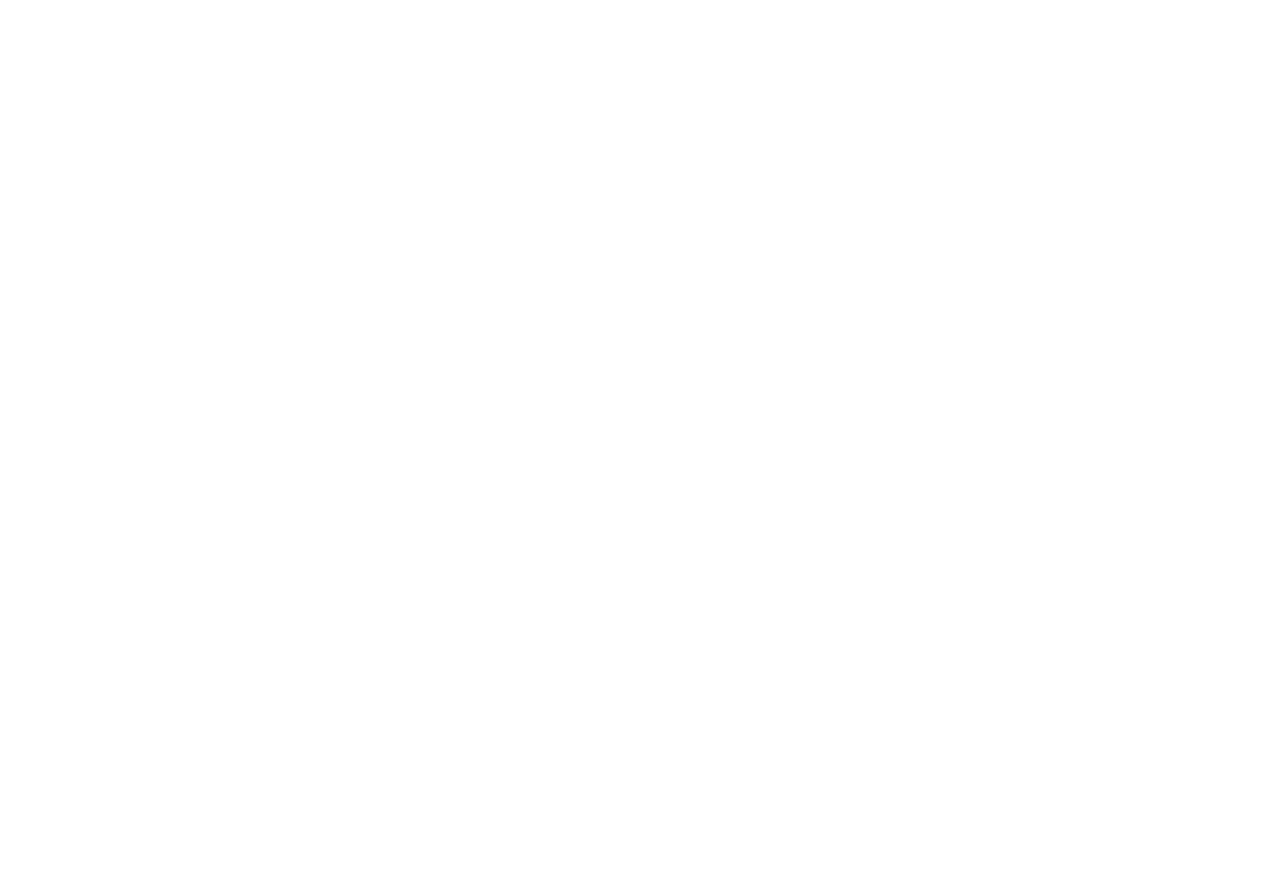
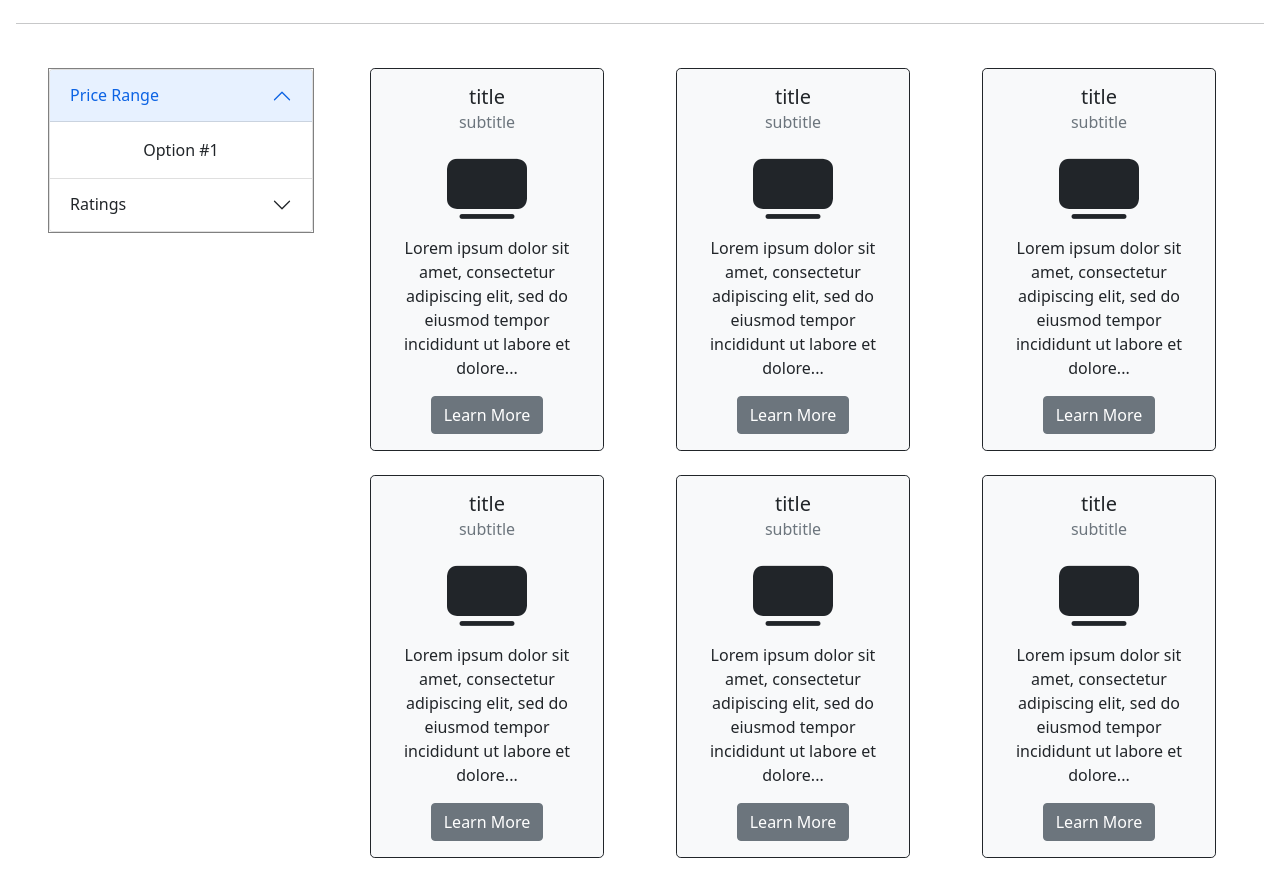
Before and after one commit to nith2001/AmazonClone, a React (Create React App) app in the folder my-app/: page /searchresults in a window 1280 px wide. Shown: the part 157-1037 px from the top of the page. Before the commit the page ends 800 px from the top, so only its background shows below. Built offline with nearby package versions, Linux system fonts and the light colour scheme.

Commit message:
Figured out Accordion!
Got sick of trying to figure it out through Reactstrap and decided to make use of React-Bootstrap instead, and it worked! Next, I'll probably work on a very preliminary setup of the profile and orders pages, assuming the user is signed in.

```diff
--- a/my-app/package.json
+++ b/my-app/package.json
@@ -9,6 +9,7 @@
     "bootstrap": "^5.1.3",
     "bootstrap-icons": "^1.7.2",
     "react": "^17.0.2",
+    "react-bootstrap": "^2.1.1",
     "react-dom": "^17.0.2",
     "react-router-dom": "^6.2.1",
     "react-scripts": "5.0.0",
--- a/my-app/src/components/NavigationBar.jsx
+++ b/my-app/src/components/NavigationBar.jsx
@@ -17,7 +17,7 @@ export default function NavigationBar({ setSearch, setCategory }) {
       className='bg-light border'
       container="fluid"
     >
-      <NavbarBrand href="/" className='m-2 ms-3'>
+      <NavbarBrand href="/" className='my-3 mx-2'>
         FlowStore
       </NavbarBrand>
       <Searchbar setSearch={setSearch} setCategory={setCategory} />
--- a/my-app/src/components/Searchbar.jsx
+++ b/my-app/src/components/Searchbar.jsx
@@ -10,7 +10,7 @@ export default function Searchbar({ setSearch, setCategory }) {
 
   return (
     <>
-      <InputGroup id="input-group" className='w-75 m-2'>
+      <InputGroup id="input-group" className='w-75 m-1'>
         <div className='col-xs-2'>
           <Input
             type='select'
--- a/my-app/src/pages/MainPage.jsx
+++ b/my-app/src/pages/MainPage.jsx
@@ -6,6 +6,7 @@ import {
 } from 'reactstrap';
 import ProductCard from '../components/ProductCard';
 
+// this is temporary
 const descriptionText = `Lorem ipsum dolor sit amet, consectetur adipiscing elit, sed do
 eiusmod tempor incididunt ut labore et dolore...`
 
--- a/my-app/src/pages/SearchPage.jsx
+++ b/my-app/src/pages/SearchPage.jsx
@@ -1,10 +1,121 @@
-// import { useEffect } from "react";
+import { /*useEffect,*/ useState } from "react";
+import {
+  Col,
+  Container,
+  Row
+} from 'reactstrap';
+import Accordion from 'react-bootstrap/Accordion';
+import ProductCard from '../components/ProductCard';
+import './searchpage.css';
+
+const descriptionText = `Lorem ipsum dolor sit amet, consectetur adipiscing elit, sed do
+eiusmod tempor incididunt ut labore et dolore...`
 
 export default function SearchPage({ search, category }) {
 
   // fetch search results from the search and category passed in using useEffect.
 
+  const [open, setOpen] = useState('1');
+
+  const toggle = (id) => {
+    open === id ? setOpen() : setOpen(id);
+    console.log(open);
+  };
+
   return (
-    <h2>Search Page</h2>
+    <Container
+      className="p-3"
+      fluid
+    >
+      <h1 className='text-center m-1'>Search Results</h1>
+      <hr />
+      <Row className='text-center my-3 mx-2 p-1'>
+        {
+          // these columns will be replaced by some array mapping that returns product cards
+          // generated from data given by helper functions + backend
+        }
+        <Col>
+          <Accordion
+            defaultActiveKey={['0']}
+            alwaysOpen
+            id="filter-box"
+            className="my-4 mx-2"
+          >
+            <Accordion.Item eventKey="0">
+              <Accordion.Header>Price Range</Accordion.Header>
+              <Accordion.Body>
+                Option #1
+              </Accordion.Body>
+            </Accordion.Item>
+            <Accordion.Item eventKey="1">
+              <Accordion.Header>Ratings</Accordion.Header>
+              <Accordion.Body>
+                Option #2
+              </Accordion.Body>
+            </Accordion.Item>
+          </Accordion>
+        </Col>
+        <Col>
+          <ProductCard
+            id={"tv"}
+            title={"title"}
+            subtitle={"subtitle"}
+            description={descriptionText}
+          />
+          <ProductCard
+            id={"tv"}
+            title={"title"}
+            subtitle={"subtitle"}
+            description={descriptionText}
+          />
+          <ProductCard
+            id={"tv"}
+            title={"title"}
+            subtitle={"subtitle"}
+            description={descriptionText}
+          />
+        </Col>
+        <Col>
+          <ProductCard
+            id={"tv"}
+            title={"title"}
+            subtitle={"subtitle"}
+            description={descriptionText}
+          />
+          <ProductCard
+            id={"tv"}
+            title={"title"}
+            subtitle={"subtitle"}
+            description={descriptionText}
+          />
+          <ProductCard
+            id={"tv"}
+            title={"title"}
+            subtitle={"subtitle"}
+            description={descriptionText}
+          />
+        </Col>
+        <Col>
+          <ProductCard
+            id={"tv"}
+            title={"title"}
+            subtitle={"subtitle"}
+            description={descriptionText}
+          />
+          <ProductCard
+            id={"tv"}
+            title={"title"}
+            subtitle={"subtitle"}
+            description={descriptionText}
+          />
+          <ProductCard
+            id={"tv"}
+            title={"title"}
+            subtitle={"subtitle"}
+            description={descriptionText}
+          />
+        </Col>
+      </Row>
+    </Container>
   );
 }
--- /dev/null
+++ b/my-app/src/pages/searchpage.css
@@ -0,0 +1,5 @@
+#filter-box {
+  position: sticky;
+  top: 50px;
+  border: 1px solid gray;
+}
```
Also changed, not shown: 1 other file (tests, documents, lock files or other folders).
